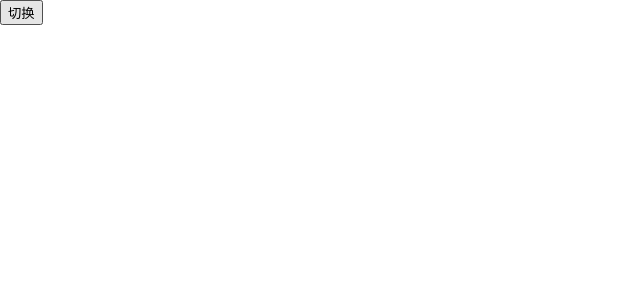
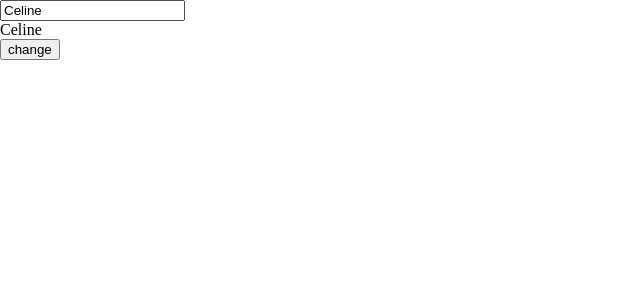
Before and after one commit to celinezhang1024/AllAboutVue, a Vue app in the folder Vue3/vite-project/: page / in a window 1280 px wide. Shown: the top 300 px of the page, without its empty margins (0-640 px from the left). Built offline with nearby package versions, Linux system fonts and the light colour scheme.

Commit message:
NextTick

```diff
--- a/Vue3/vite-project/src/App.vue
+++ b/Vue3/vite-project/src/App.vue
@@ -35,7 +35,8 @@
     <!-- <Directive2/> -->
     <!-- <Directive3/> -->
     <!-- <HooksReset/> -->
-    <Plugin/>
+    <!-- <Plugin/> -->
+    <NextTick/>
   </div>
 </template>
 
@@ -65,6 +66,7 @@
   import Directive3 from './components/Advanced/Directive/Index3.vue'
   import HooksReset from './components/Advanced/HooksReset/Index.vue'
   import Plugin from './components/Advanced/Loading/Main.vue'
+  import NextTick from './components/Advanced/NextTick/Index.vue'
 
   const API = defineAsyncComponent(()=> import("./components/Advanced/API/Index.vue"))
 
--- /dev/null
+++ b/Vue3/vite-project/src/components/Advanced/NextTick/Index.vue
@@ -0,0 +1,23 @@
+<template>
+  <div >
+    <input v-model="message" type="text">
+    <div ref="div">{{message}}</div>
+    <button @click="change">change</button>
+  </div>
+</template>
+
+<script setup lang='ts'>
+import {ref,nextTick} from 'vue'
+const message = ref<string>('Celine')
+const div = ref<HTMLElement>()
+const change = async () =>{
+  message.value = 'Celine best!'
+  await nextTick()
+  console.log(div.value?.innerText) // 监听不到最新的值
+
+}
+</script>
+
+<style scoped lang="less">
+
+</style>
```
Also changed, not shown: Vue3/vite-project/src/components/Advanced/NextTick/index.md (added, +2 -0 lines), 2 other files (tests, documents, lock files or other folders).
